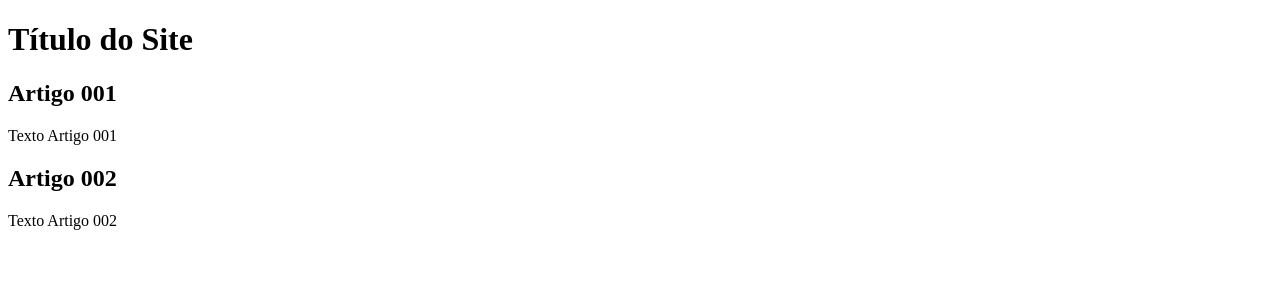
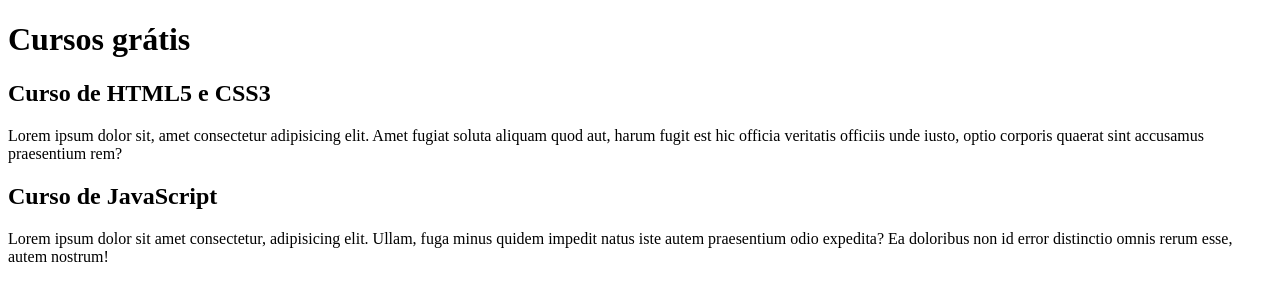
Before and after one commit to pacificodiguin/Projeto-Site, a plain HTML site: page index.html in a window 1280 px wide. Drawn offline with Linux system fonts and the light colour scheme.

Commit message:
Comecei a escrever meu conteudo

```diff
--- a/index.html
+++ b/index.html
@@ -8,15 +8,15 @@
 <body>
     <main>
         <header>
-            <h1>Título do Site</h1>
+            <h1>Cursos grátis</h1>
         </header>
         <article>
-            <h2>Artigo 001</h2>
-            <p>Texto Artigo 001</p>
+            <h2>Curso de HTML5 e CSS3</h2>
+            <p>Lorem ipsum dolor sit, amet consectetur adipisicing elit. Amet fugiat soluta aliquam quod aut, harum fugit est hic officia veritatis officiis unde iusto, optio corporis quaerat sint accusamus praesentium rem?</p>
         </article>
         <article>
-            <h2>Artigo 002</h2>
-            <p>Texto Artigo 002</p>
+            <h2>Curso de JavaScript</h2>
+            <p>Lorem ipsum dolor sit amet consectetur, adipisicing elit. Ullam, fuga minus quidem impedit natus iste autem praesentium odio expedita? Ea doloribus non id error distinctio omnis rerum esse, autem nostrum!</p>
         </article>
     </main>
 </body>
```
